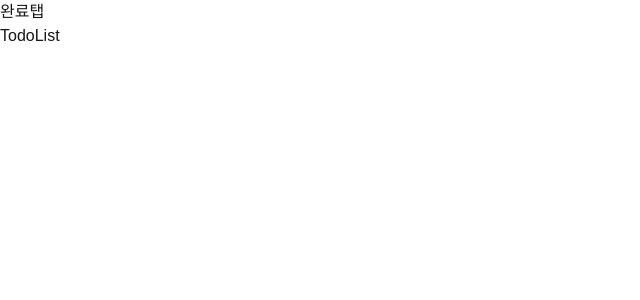
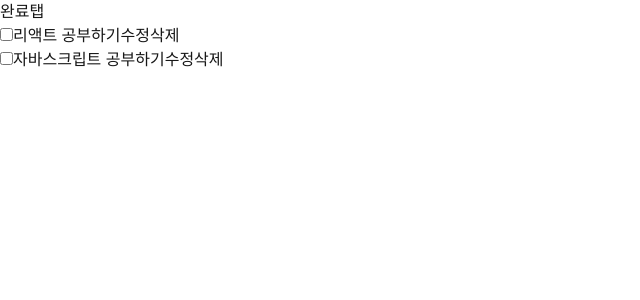
Before and after one commit to heerokj/next-todo, a Next.js app: page / in a window 1280 px wide. Shown: the top 300 px of the page, without its empty margins (0-640 px from the left). Built offline with nearby package versions, Linux system fonts and the light colour scheme; data requests are answered from the project's data file.

Commit message:
feat : 투두리스트 읽기 기능

```diff
--- a/src/components/TodoList.tsx
+++ b/src/components/TodoList.tsx
@@ -1,5 +1,45 @@
+"use client";
+import { Todo } from "@/services/todo";
+import { useQuery } from "@tanstack/react-query";
 import React from "react";
 
+export const getTodos = async () => {
+  try {
+    const response = await fetch("http://localhost:3001/todos");
+    if (!response.ok) throw Error("에러 발생");
+    const todoData = await response.json();
+
+    return todoData;
+  } catch (error) {
+    console.error(error);
+  }
+};
+
 export default function TodoList() {
-  return <div>TodoList</div>;
+  const { data, isLoading, isError } = useQuery({
+    queryKey: ["todos"],
+    queryFn: getTodos,
+  });
+
+  if (isLoading) return <div>로딩중입니다..</div>;
+  if (isError) return <div>에러 발생..</div>;
+
+  return (
+    <>
+      <section>
+        <ul>
+          {data &&
+            data.map((todo: Todo) => (
+              <li key={todo.id}>
+                <input type="checkbox" id="checkbox" name="checkbox" />
+                <label htmlFor="checkbox">{todo.title}</label>
+                <button>수정</button>
+                <button>삭제</button>
+              </li>
+            ))}
+        </ul>
+      </section>
+      <form action=""></form>
+    </>
+  );
 }
--- a/src/services/todo.ts
+++ b/src/services/todo.ts
@@ -0,0 +1,5 @@
+export type Todo = {
+  id: string;
+  title: string;
+  completed: boolean;
+};
```
